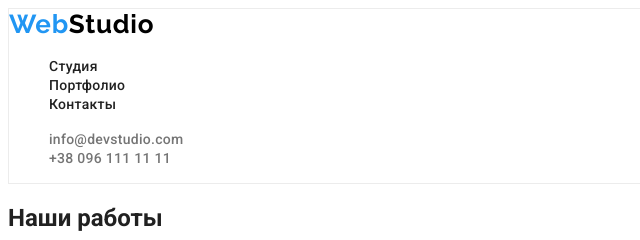
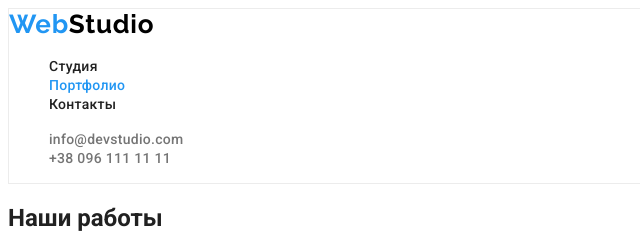
Before and after one commit to LarinArt/goit-markup-hw-02, a plain HTML site: page portfolio.html in a window 1280 px wide. Shown: the top 240 px of the page, 0-640 px from the left. Drawn offline with Linux system fonts and the light colour scheme.

Commit message:
Фиксит замечания ментора по ДЗ-2

```diff
--- a/css/styles.css
+++ b/css/styles.css
@@ -66,6 +66,11 @@ body {
 
 .site-nav .link:hover,
 .site-nav .link:focus {
+  color: var(--blue-color);
+}
+
+.site-nav .pf,
+.site-nav .main {
   color: var(--blue-color);
 }
 
@@ -188,6 +193,7 @@ body {
 
 /* Footer */
 .footer {
+  font-style: normal;
   background-color: var(--footer-background-color);
 }
 .address-text .address-link {
--- a/portfolio.html
+++ b/portfolio.html
@@ -19,7 +19,7 @@
                 <nav>
                     <ul class="site-nav list">
                         <li class="item"><a href="index.html" class="link">Студия</a></li>
-                        <li class="item"><a href="portfolio.html" class="link">Портфолио</a></li>
+                        <li class="item"><a href="portfolio.html" class="link pf">Портфолио</a></li>
                         <li class="item"><a href="" class="link">Контакты</a></li>
                     </ul>
                 </nav>
```
Also changed, not shown: index.html (+1 -1 lines).
